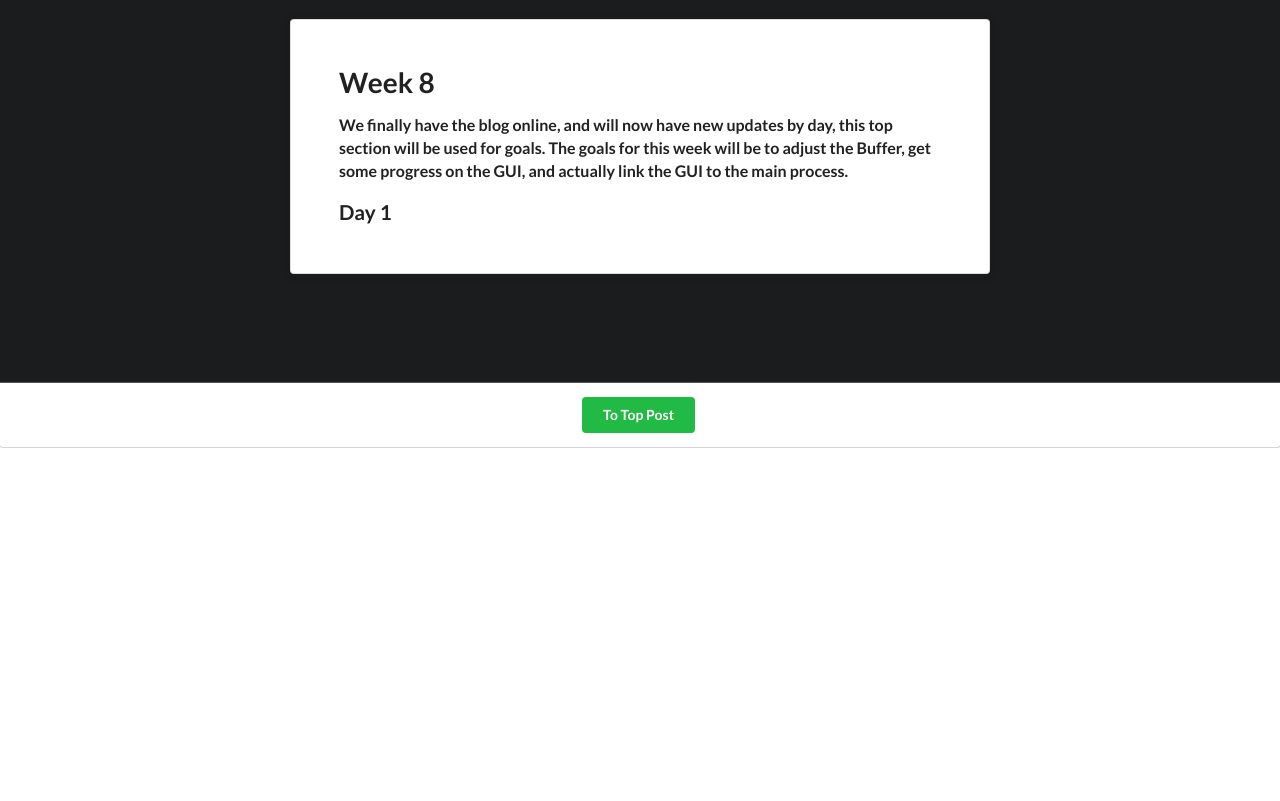
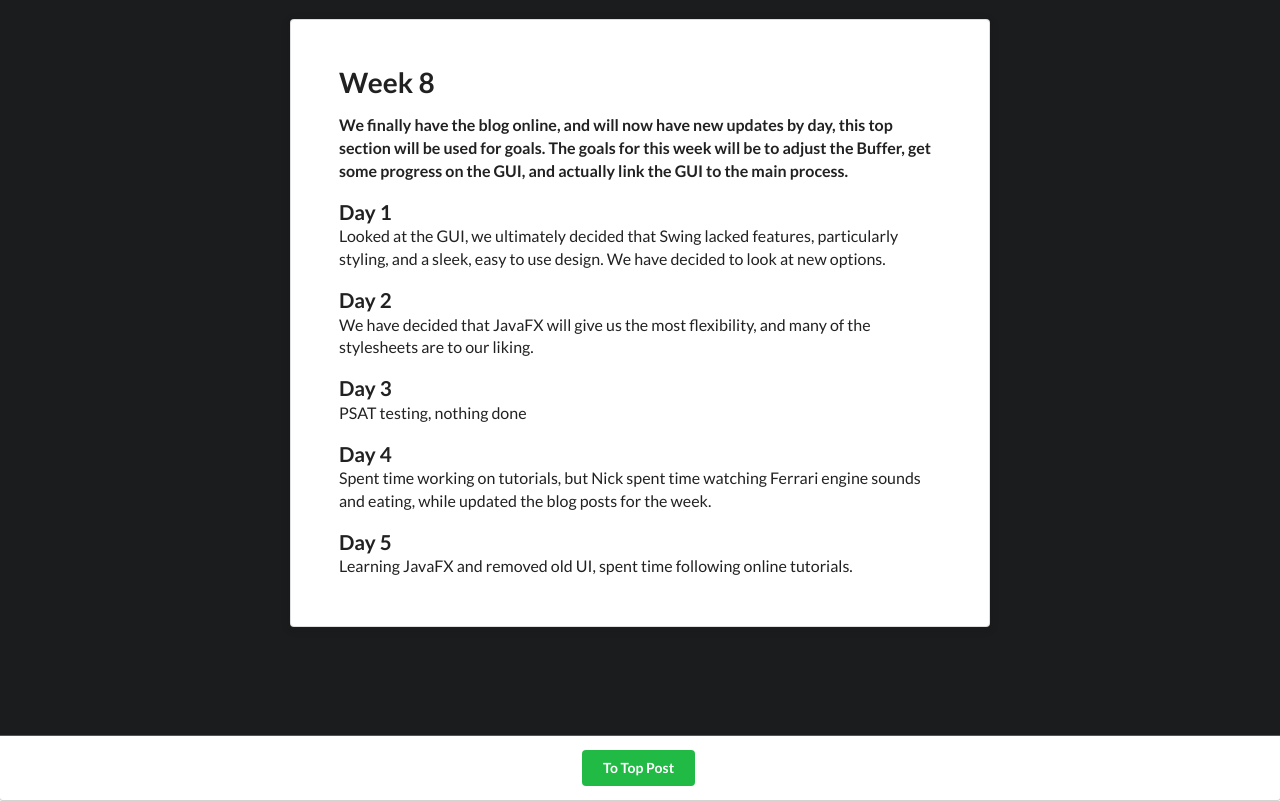
Before and after one commit to polarjarod/wewatchyour.webcam, a plain HTML site: page index.html in a window 1280 px wide. Shown: the part 2064-2865 px from the top of the page. Before the commit the page ends 2512 px from the top, so only its background shows below. Drawn offline with nearby package versions, Linux system fonts and the light colour scheme.

Commit message:
Week 8 update
here

```diff
--- a/index.html
+++ b/index.html
@@ -115,8 +115,24 @@
   			</p>
   			<h7 class="ui header">Day 1</h7>
   			<p>
-
+  				Looked at the GUI, we ultimately decided that Swing lacked features, particularly styling, and a sleek, easy to use design. We have decided to look at new options.
   			</p>
+			<h7 class="ui header">Day 2</h7>
+			<p>
+				We have decided that JavaFX will give us the most flexibility, and many of the stylesheets are to our liking.
+			</p>
+			<h7 class="ui header">Day 3</h7>
+			<p>
+				PSAT testing, nothing done
+			</p>
+			<h7 class="ui header">Day 4</h7>
+			<p>
+				Spent time working on tutorials, but Nick spent time watching Ferrari engine sounds and eating, while updated the blog posts for the week.
+			</p>
+			<h7 class="ui header">Day 5</h7>
+			<p>
+				Learning JavaFX and removed old UI, spent time following online tutorials.
+			</p>
 		</div>
 
 
```
